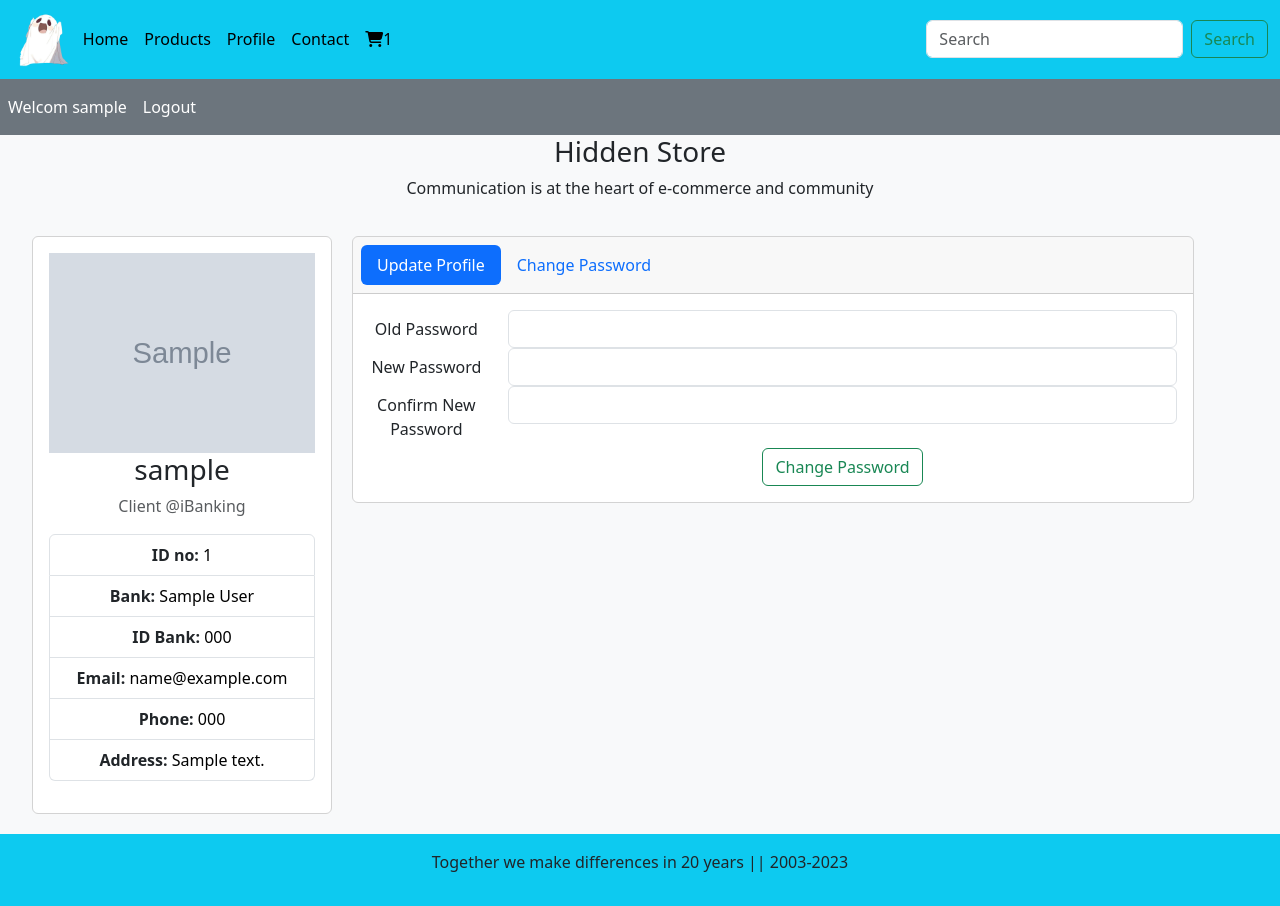
After one commit to tqanh123/E-Commercial_Platform, a PHP site: page /user_area/profile.php in a window 1280 px wide. The commit adds this page. Run offline with PHP 8.4, Linux system fonts and the light colour scheme; the visitor is signed in with stand-in values (Sample User, id 1); tables that the repository leaves empty hold one stand-in row (values such as "Sample post"); grey boxes marked "Sample" are stand-in pictures.

Commit message:
update profile

```diff
--- a/EcommerceWebsite/user_area/home.php
+++ b/EcommerceWebsite/user_area/home.php
@@ -47,6 +47,9 @@ $num_row = mysqli_num_rows($res_cart);
         </li>
         <li class="nav-item">
           <a class="nav-link active" aria-current="page" href="#">Products</a>
+        </li>
+        <li class="nav-item">
+          <a class="nav-link active" aria-current="page" href="profile.php">Profile</a>
         </li>
         <li class="nav-item">
           <a class="nav-link active" aria-current="page" href="#">Contact</a>
--- /dev/null
+++ b/EcommerceWebsite/user_area/profile.php
@@ -0,0 +1,336 @@
+<?php
+include ('../includes/connect.php');
+session_start();
+
+$sql = "select * from `Product`";
+$result = $conn->query($sql);
+
+$cart_id = $_SESSION['Cart_ID'];
+$sql_cart = "SELECT * FROM `cartitem` WHERE Cart_ID = '$cart_id'";
+$res_cart = mysqli_query($conn, $sql_cart);
+$num_row = mysqli_num_rows($res_cart);
+
+if (isset($_POST['update_client_account'])) {
+    //update client
+    $name = $_POST['name'];
+    $bankname = $_POST['bankname'];
+    $account_id = $_POST['id'];
+    $bankid = $_POST['bankid'];
+    $phone = $_POST['phone'];
+    $email = $_POST['email'];
+    //$password = sha1(md5($_POST['password']));
+    $address  = $_POST['address'];
+
+    $profile_pic  = $_FILES["profile_pic"]["name"];
+    move_uploaded_file($_FILES["profile_pic"]["tmp_name"], "../image/user/" . $_FILES["profile_pic"]["name"]);
+
+    //Insert Captured information to a database table
+    $query = "UPDATE `Account` SET username=?, bankname=?, Phone_Number=?, email=?, address=?, BankAccountNumber=?,  profile_picture=? WHERE account_id = ?";
+    $stmt = $conn->prepare($query);
+    //bind paramaters
+    $rc = $stmt->bind_param('sssssisi', $name, $bankname, $phone, $email,  $address, $bankid, $profile_pic, $account_id);
+    $stmt->execute();
+
+    //declare a varible which will be passed to alert function
+    if ($stmt) {
+        echo "<script> alert('User Account Updated') </script>";
+        echo "<script>window.open('profile.php','_self')</script>";
+    } else {
+        echo "<script> alert('Please Try Again Or Try Later') </script>";
+        echo "<script>window.open('profile.php','_self')</script>";
+    }
+}
+//change password
+if (isset($_POST['change_client_password'])) {
+    $password = $_POST['password'];
+    $hasPass = password_hash($password, PASSWORD_DEFAULT);
+    $account_id = $_SESSION['account_id'];
+    $old = $_POST['old'];
+    $confirm = $_POST['confirm'];
+
+    $select_query = "Select * from `account` where account_id='$account_id' ";
+    $result = mysqli_query($conn, $select_query);
+    $row_data = mysqli_fetch_assoc($result);
+
+    if (!password_verify($old, $row_data['Password'])) {
+        echo "<script> alert('Wrong Password') </script>";
+        echo "<script>window.open('profile.php','_self')</script>";
+    }
+    else if ($password != $confirm) {
+        echo "<script> alert('Wrong confirm Password ') </script>";
+        echo "<script>window.open('profile.php','_self')</script>";
+    }
+    else {
+        //insert unto certain table in database
+        $query = "UPDATE `Account` SET Password = '$hasPass' WHERE account_id=$account_id";
+        $stmt = mysqli_query($conn, $query);
+        //declare a varible which will be passed to alert function
+        if ($stmt) {
+            echo "<script> alert('User Password Updated') </script>";
+            echo "<script>window.open('profile.php','_self')</script>";
+        } else {
+            echo "<script> alert('Please Try Again Or Try Later') </script>";
+            echo "<script>window.open('profile.php','_self')</script>";
+        }
+    }
+}
+
+?>
+
+<!DOCTYPE html>
+<html lang="en">
+<head>
+    <meta charset="UTF-8">
+    <meta name="viewport" content="width=device-width, initial-scale=1.0">
+    <title>Ecommerce Website</title>
+    <!-- bootstrap CSS link -->
+    <meta charset="utf-8">
+    <meta name="viewport" content="width=device-width, initial-scale=1">
+    <title>Bootstrap demo</title>
+    <link href="https://cdn.jsdelivr.net/npm/bootstrap@5.3.2/dist/css/bootstrap.min.css" rel="stylesheet"
+     integrity="sha384-T3c6CoIi6uLrA9TneNEoa7RxnatzjcDSCmG1MXxSR1GAsXEV/Dwwykc2MPK8M2HN" crossorigin="anonymous">
+    <!-- font awesome link-->
+    <link rel="stylesheet" href="https://cdnjs.cloudflare.com/ajax/libs/font-awesome/6.4.2/css/all.min.css"
+     integrity="sha512-z3gLpd7yknf1YoNbCzqRKc4qyor8gaKU1qmn+CShxbuBusANI9QpRohGBreCFkKxLhei6S9CQXFEbbKuqLg0DA==" crossorigin="anonymous" referrerpolicy="no-referrer" />
+
+     <!--CSS file-->
+     <link rel="stylesheet" href="../style.css">
+    </head>
+<body>
+<!--navbar-->
+<div class="container-fluid p-0">
+    <!-- first child -->
+    <nav class="navbar navbar-expand-lg navbar-light bg-info">
+  <div class="container-fluid">
+    <img src="../image/ghost_logo.png" alt="" class="logo">
+    <button class="navbar-toggler" type="button" data-bs-toggle="collapse" data-bs-target="#navbarSupportedContent" aria-controls="navbarSupportedContent" aria-expanded="false" aria-label="Toggle navigation">
+      <span class="navbar-toggler-icon"></span>
+    </button>
+    <div class="collapse navbar-collapse" id="navbarSupportedContent">
+      <ul class="navbar-nav me-auto mb-2 mb-lg-0">
+        <li class="nav-item">
+          <a class="nav-link active" aria-current="page" href="home.php">Home</a>
+        </li>
+        <li class="nav-item">
+          <a class="nav-link active" aria-current="page" href="home.php">Products</a>
+        </li>
+        <li class="nav-item">
+          <a class="nav-link active" aria-current="page" href="profile.php">Profile</a>
+        </li>
+        <li class="nav-item">
+          <a class="nav-link active" aria-current="page" href="#">Contact</a>
+        </li>
+        <li class="nav-item">
+          <a class="nav-link active" aria-current="page" href="../cart.php"><i class="fa-solid fa-cart-shopping"></i><span id ="badge"><?php echo "$num_row" ?> </span></a>
+        </li>
+      </ul>
+      <form class="d-flex" role="search">
+        <input class="form-control me-2" type="search" placeholder="Search" aria-label="Search">
+        <button class="btn btn-outline-success" type="submit">Search</button>
+      </form>
+    </div>
+  </div>
+</nav>
+
+<!-- Second child-->
+<nav class="navbar navbar-expand-lg navbar-dark bg-secondary">
+  <ul class="navbar-nav me-auto">
+  <?php
+  // echo session_id();
+  // echo $_SESSION['username'];
+          if (!isset($_SESSION['username'])) {
+            echo "<li class='nav-item'> <a class='nav-link active' aria-current='page' href='#'>Welcom Guest</a></li>";
+            echo "<li class='nav-item'> <a class='nav-link active' aria-current='page' href='login.php'>Login</a></li>";
+          }
+          else {
+            $name = $_SESSION['username'];
+            echo "<li class='nav-item'> <a class='nav-link active' aria-current='page' href='#'>Welcom $name</a></li>";
+            echo "<li class='nav-item'> <a class='nav-link active' aria-current='page' href='logout.php'>Logout</a></li>";
+          }
+      ?>
+  </ul>
+</nav>
+<!-- Third child-->
+<div class="bg-light">
+    <h3 class="text-center">Hidden Store</h3>
+    <p class="text-center">Communication is at the heart of e-commerce and community</p>
+
+<div class="content-wrapper">
+        <!-- Content Header with logged in user details (Page header) -->
+        <?php
+        $Customer_ID = $_SESSION['Cart_ID'];
+        $ret = "SELECT c.account_id, username, bankName, address, Phone_number, BankAccountNumber, email, profile_picture FROM  Customer c, Account a  WHERE c.Customer_id = $Customer_ID AND c.account_id = a.account_id";
+        $res = mysqli_query($conn, $ret);
+        while ($row = $res->fetch_assoc()) {
+            //set automatically logged in user default image if they have not updated their pics
+            $img = $row['profile_picture'];
+            if ($img == '') {
+                $profile_picture = " <img class='img-fluid' src='../image/user/user_icon.png' alt='User profile picture'> ";
+            } else {
+                $profile_picture = " <img class=' img-fluid' src='../image/user/$img' alt='User profile picture'>";
+            }
+        ?>
+            <!-- Main content -->
+            <section class="content">
+                <div class="container-fluid">
+                    <div class="row">
+                        <div class="col-md-3">
+                            <!-- Profile Image -->
+                            <div class="card card-purple card-outline">
+                                <div class="card-body box-profile">
+                                    <div class="text-center">
+                                        <?php echo $profile_picture; ?>
+                                    </div>
+                                    <h3 class="profile-username text-center"><?php echo $row['username']; ?></h3>
+                                    <p class="text-muted text-center">Client @iBanking </p>
+                                    <ul class="list-group list-group-unbordered mb-3">
+                                        <li class="list-group-item">
+                                            <b>ID no: </b> <a class="float-right" style="color: black; text-decoration: none;"><?php echo $row['account_id']; ?></a>
+                                        </li>
+                                        <li class="list-group-item">
+                                            <b>Bank: </b> <a class="float-right" style="color: black; text-decoration: none;"><?php echo $row['bankName']; ?></a>
+                                        </li>
+                                        <li class="list-group-item">
+                                            <b>ID Bank: </b> <a class="float-right" style="color: black; text-decoration: none;"><?php echo $row['BankAccountNumber']; ?></a>
+                                        </li>
+                                        <li class="list-group-item">
+                                            <b>Email: </b> <a class="float-right" style="color: black; text-decoration: none;"><?php echo $row['email']; ?></a>
+                                        </li>
+                                        <li class="list-group-item">
+                                            <b>Phone: </b> <a class="float-right" style="color: black; text-decoration: none;"><?php echo $row['Phone_number']; ?></a>
+                                        </li>
+                                        <li class="list-group-item">
+                                            <b>Address: </b> <a class="float-right" style="color: black; text-decoration: none;"><?php echo $row['address']; ?></a>
+                                        </li>
+                                    </ul>
+                                </div>
+                                <!-- /.card-body -->
+                            </div>
+                        </div>
+                        <!-- /.col -->
+                        <div class="col-md-9">
+                            <div class="card" style="width: 90%;">
+                                <div class="card-header p-2">
+                                    <ul class="nav nav-pills">
+                                        <li class="nav-item"><a class="nav-link active" href="#update_Profile" data-toggle="tab">Update Profile</a></li>
+                                        <li class="nav-item"><a class="nav-link" href="#Change_Password" data-toggle="tab">Change Password</a></li>
+                                    </ul>
+                                </div><!-- /.card-header -->
+                                <div class="card-body">
+                                    <div class="tab-content">
+                                        <!-- / Update Profile -->
+                                        <div class="tab-pane" id="update_Profile">
+                                            <form method="post" enctype="multipart/form-data" class="form-horizontal">
+                                            <div class="form-group row">
+                                                    <label for="inputName2" class="col-sm-2 col-form-label">Customer ID</label>
+                                                    <div class="col-sm-10">
+                                                        <input type="text" class="form-control" required readonly name="id" value="<?php echo $row['account_id']; ?>" id="inputName2">
+                                                    </div>
+                                                </div>
+                                                <div class="form-group row">
+                                                    <label for="inputName" class="col-sm-2 col-form-label">Name</label>
+                                                    <div class="col-sm-10">
+                                                        <input type="text" name="name" required class="form-control" value="<?php echo $row['username']; ?>" id="inputName">
+                                                    </div>
+                                                </div>
+                                                <div class="form-group row">
+                                                    <label for="inputEmail" class="col-sm-2 col-form-label">Email</label>
+                                                    <div class="col-sm-10">
+                                                        <input type="email" name="email" required value="<?php echo $row['email']; ?>" class="form-control" id="inputEmail">
+                                                    </div>
+                                                </div>
+                                                <div class="form-group row">
+                                                    <label for="inputName2" class="col-sm-2 col-form-label">Contact</label>
+                                                    <div class="col-sm-10">
+                                                        <input type="text" class="form-control" required name="phone" value="<?php echo $row['Phone_number']; ?>" id="inputName2">
+                                                    </div>
+                                                </div>
+                                                <div class="form-group row">
+                                                    <label for="inputName2" class="col-sm-2 col-form-label">Bank Name</label>
+                                                    <div class="col-sm-10">
+                                                        <input type="text" class="form-control" required readonly name="bankname" value="<?php echo $row['bankName']; ?>" id="inputName2">
+                                                    </div>
+                                                </div>
+                                                <div class="form-group row">
+                                                    <label for="inputName2" class="col-sm-2 col-form-label">Bank ID</label>
+                                                    <div class="col-sm-10">
+                                                        <input type="text" class="form-control" required readonly name="bankid" value="<?php echo $row['BankAccountNumber']; ?>" id="inputName2">
+                                                    </div>
+                                                </div>
+                                                <div class="form-group row">
+                                                    <label for="inputName2" class="col-sm-2 col-form-label">Address</label>
+                                                    <div class="col-sm-10">
+                                                        <input type="text" class="form-control" required name="address" value="<?php echo $row['address']; ?>" id="inputName2">
+                                                    </div>
+                                                </div>
+                                                <div class="form-group row">
+                                                    <label for="inputName2" class="col-sm-2 col-form-label">Profile Picture</label>
+                                                    <div class="input-group col-sm-10">
+                                                        <div class="custom-file">
+                                                            <input type="file" name="profile_pic" class=" form-control custom-file-input" id="exampleInputFile">
+                                                            <label class="custom-file-label  col-form-label" for="exampleInputFile">Choose file</label>
+                                                        </div>
+                                                    </div>
+                                                </div>
+                                                <div class="form-group row">
+                                                    <div class="offset-sm-2 col-sm-10">
+                                                        <button name="update_client_account" type="submit" class="btn btn-outline-success">Update Account</button>
+                                                    </div>
+                                                </div>
+                                            </form>
+                                        </div>
+                                        <!-- /Change Password -->
+                                        <div class="tab-pane active" id="Change_Password">
+                                            <form method="post" class="form-horizontal">
+
+                                                <div class="form-group row">
+                                                    <label for="inputName" class="col-sm-2 col-form-label">Old Password</label>
+                                                    <div class="col-sm-10">
+                                                        <input type="password" name="old" class="form-control" required id="inputName">
+                                                    </div>
+                                                </div>
+                                                <div class="form-group row">
+                                                    <label for="inputEmail" class="col-sm-2 col-form-label">New Password</label>
+                                                    <div class="col-sm-10">
+                                                        <input type="password" name="password" class="form-control" required id="inputEmail">
+                                                    </div>
+                                                </div>
+                                                <div class="form-group row">
+                                                    <label for="inputName2" class="col-sm-2 col-form-label">Confirm New Password</label>
+                                                    <div class="col-sm-10">
+                                                        <input type="password" name="confirm" class="form-control" required id="inputName2">
+                                                    </div>
+                                                </div>
+                                                <div class="form-group row">
+                                                    <div class="offset-sm-2 col-sm-10">
+                                                        <button type="submit" name="change_client_password" class="btn btn-outline-success">Change Password</button>
+                                                    </div>
+                                                </div>
+                                            </form>
+                                        </div>
+                                        <!-- /.tab-pane -->
+                                    </div>
+                                    <!-- /.tab-content -->
+                                </div><!-- /.card-body -->
+                            </div>
+                            <!-- /.nav-tabs-custom -->
+                        </div>
+                        <!-- /.col -->
+                    </div>
+                    <!-- /.row -->
+                </div><!-- /.container-fluid -->
+            </section>
+            <!-- /.content -->
+        <?php } ?>
+</div>
+<!--last child-->
+<div class="bg-info p-3 text-center footer">
+  <p>Together we make differences in 20 years || 2003-2023<p>
+      </div>
+<!-- bootstrap js link-->
+<script src="https://cdn.jsdelivr.net/npm/bootstrap@5.3.2/dist/js/bootstrap.bundle.min.js"
+     integrity="sha384-C6RzsynM9kWDrMNeT87bh95OGNyZPhcTNXj1NW7RuBCsyN/o0jlpcV8Qyq46cDfL" crossorigin="anonymous"></script>
+
+
+</body>
+</html>
```
Also changed, not shown: EcommerceWebsite/user_area/login.php (+2 -11 lines), EcommerceWebsite/image/user/ghost_logo.png (added), EcommerceWebsite/image/user/user_icon.png (added).
